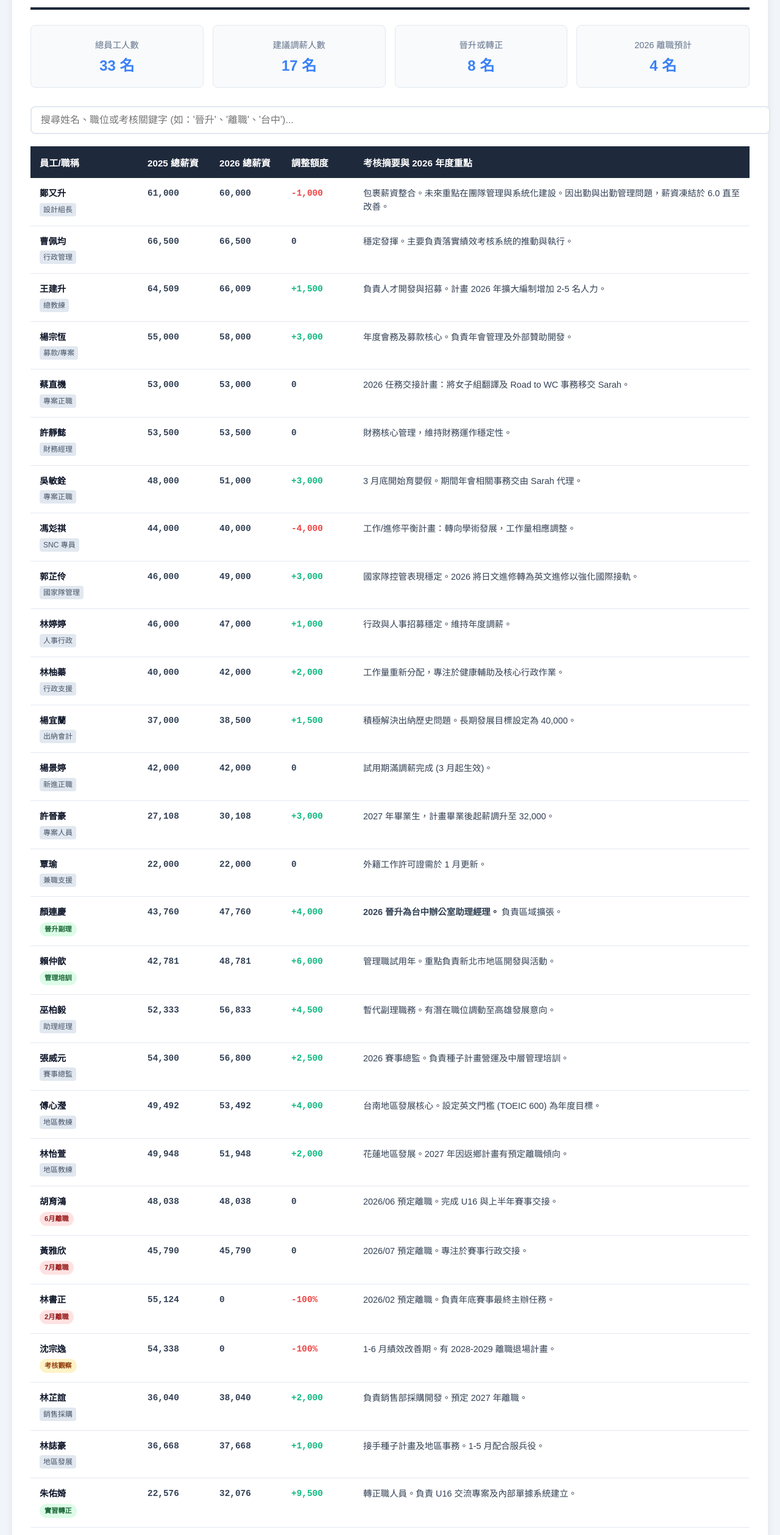
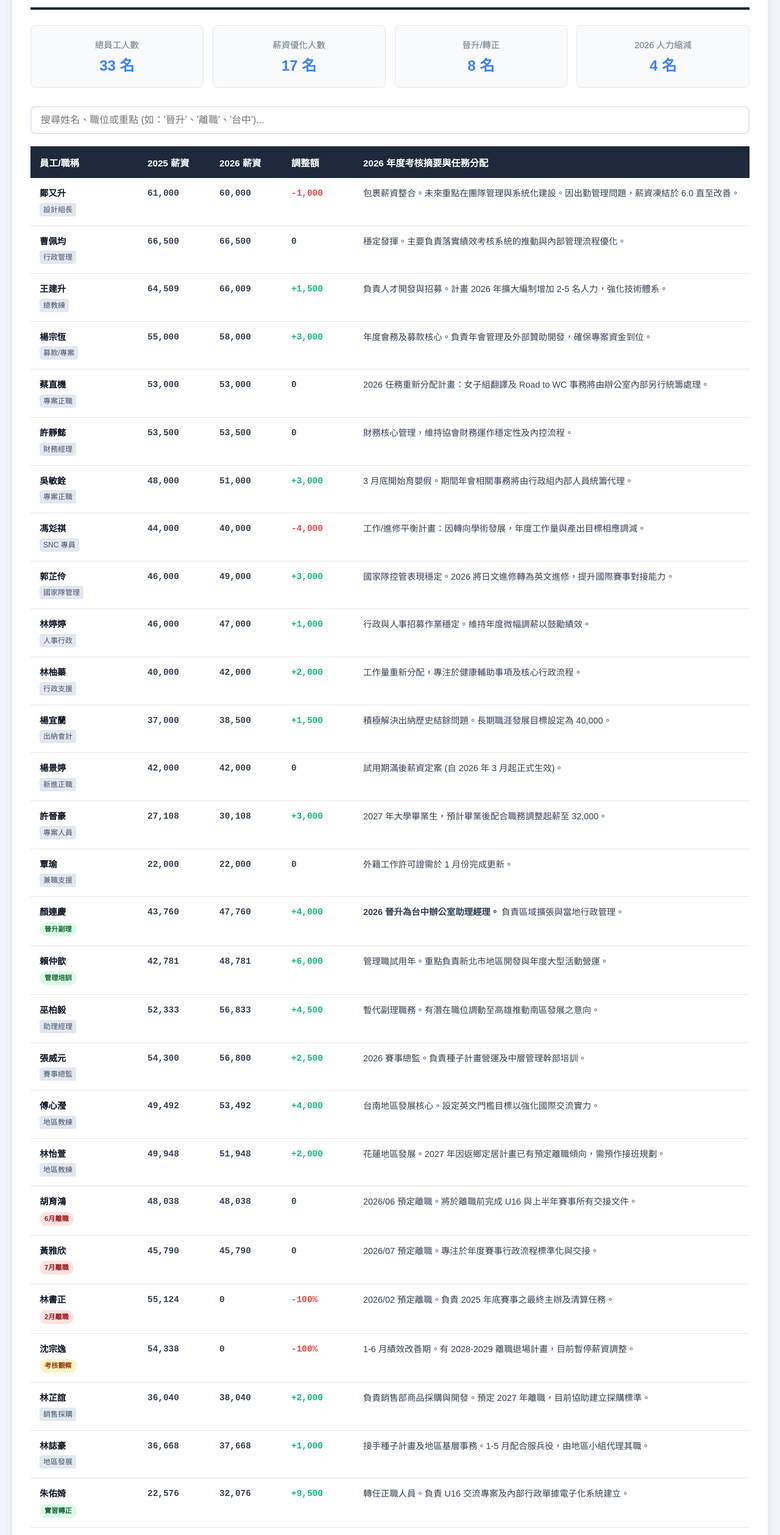
Before and after one commit to starrkwanchewa-bit/appraisal2025-2026, a plain HTML site: page index.html in a window 1280 px wide. Shown: the part 123-2641 px from the top of the page at 61% size. Drawn offline with Linux system fonts and the light colour scheme.

Commit message:
Update index.html

```diff
--- a/index.html
+++ b/index.html
@@ -3,7 +3,7 @@
 <head>
     <meta charset="UTF-8">
     <meta name="viewport" content="width=device-width, initial-scale=1.0">
-    <title>CTLA 2025-2026 員工考核彙整</title>
+    <title>CTLA 2025-2026 員工考核彙整 (修正版)</title>
     <style>
         :root {
             --primary: #1e293b;
@@ -27,7 +27,7 @@
         .card b { font-size: 1.5rem; color: var(--secondary); }
 
         .search-area { margin-bottom: 20px; }
-        .search-box { width: 100%; padding: 12px 15px; border: 2px solid #e2e8f0; border-radius: 8px; font-size: 1rem; }
+        .search-box { width: 100%; padding: 12px 15px; border: 2px solid #e2e8f0; border-radius: 8px; font-size: 1rem; box-sizing: border-box; }
 
         table { width: 100%; border-collapse: collapse; background: white; }
         th { background: var(--primary); color: white; text-align: left; padding: 15px; font-size: 0.95rem; position: sticky; top: 0; }
@@ -51,70 +51,70 @@
 <div class="container">
     <header>
         <div>
-            <h1>CTLA 2025-2026 年度員工考核彙整表</h1>
-            <p style="margin: 5px 0 0 0; color: #64748b;">資料同步時間：2025/12/27</p>
+            <h1>CTLA 2025-2026 年度員工考核彙整 (修正更新)</h1>
+            <p style="margin: 5px 0 0 0; color: #64748b;">更新日期：2025/12/27 | 已移除 Sarah 相關交接註記</p>
         </div>
-        <div class="confidential">機密文件 - 限管理層</div>
+        <div class="confidential">機密文件 - 嚴禁外流</div>
     </header>
 
     <div class="dashboard-grid">
         <div class="card"><span>總員工人數</span><b>33 名</b></div>
-        <div class="card"><span>建議調薪人數</span><b>17 名</b></div>
-        <div class="card"><span>晉升或轉正</span><b>8 名</b></div>
-        <div class="card"><span>2026 離職預計</span><b>4 名</b></div>
+        <div class="card"><span>薪資優化人數</span><b>17 名</b></div>
+        <div class="card"><span>晉升/轉正</span><b>8 名</b></div>
+        <div class="card"><span>2026 人力縮減</span><b>4 名</b></div>
     </div>
 
     <div class="search-area">
-        <input type="text" id="filter" class="search-box" placeholder="搜尋姓名、職位或考核關鍵字 (如：'晉升'、'離職'、'台中')...">
+        <input type="text" id="filter" class="search-box" placeholder="搜尋姓名、職位或重點 (如：'晉升'、'離職'、'台中')...">
     </div>
 
     <table id="staffTable">
         <thead>
             <tr>
                 <th width="15%">員工/職稱</th>
-                <th width="10%">2025 總薪資</th>
-                <th width="10%">2026 總薪資</th>
-                <th width="10%">調整額度</th>
-                <th>考核摘要與 2026 年度重點</th>
+                <th width="10%">2025 薪資</th>
+                <th width="10%">2026 薪資</th>
+                <th width="10%">調整額</th>
+                <th>2026 年度考核摘要與任務分配</th>
             </tr>
         </thead>
         <tbody>
-            <tr><td><span class="name-cell">鄭又升</span><span class="role-tag">設計組長</span></td><td class="amt">61,000</td><td class="amt">60,000</td><td class="amt negative">-1,000</td><td>包裹薪資整合。未來重點在團隊管理與系統化建設。因出勤與出勤管理問題，薪資凍結於 6.0 直至改善。</td></tr>
-            <tr><td><span class="name-cell">曹佩均</span><span class="role-tag">行政管理</span></td><td class="amt">66,500</td><td class="amt">66,500</td><td class="amt">0</td><td>穩定發揮。主要負責落實績效考核系統的推動與執行。</td></tr>
-            <tr><td><span class="name-cell">王建升</span><span class="role-tag">總教練</span></td><td class="amt">64,509</td><td class="amt">66,009</td><td class="amt positive">+1,500</td><td>負責人才開發與招募。計畫 2026 年擴大編制增加 2-5 名人力。</td></tr>
-            <tr><td><span class="name-cell">楊宗恆</span><span class="role-tag">募款/專案</span></td><td class="amt">55,000</td><td class="amt">58,000</td><td class="amt positive">+3,000</td><td>年度會務及募款核心。負責年會管理及外部贊助開發。</td></tr>
-            <tr><td><span class="name-cell">蔡直機</span><span class="role-tag">專案正職</span></td><td class="amt">53,000</td><td class="amt">53,000</td><td class="amt">0</td><td>2026 任務交接計畫：將女子組翻譯及 Road to WC 事務移交 Sarah。</td></tr>
-            <tr><td><span class="name-cell">許靜懿</span><span class="role-tag">財務經理</span></td><td class="amt">53,500</td><td class="amt">53,500</td><td class="amt">0</td><td>財務核心管理，維持財務運作穩定性。</td></tr>
-            <tr><td><span class="name-cell">吳敏銓</span><span class="role-tag">專案正職</span></td><td class="amt">48,000</td><td class="amt">51,000</td><td class="amt positive">+3,000</td><td>3 月底開始育嬰假。期間年會相關事務交由 Sarah 代理。</td></tr>
-            <tr><td><span class="name-cell">馮彣祺</span><span class="role-tag">SNC 專員</span></td><td class="amt">44,000</td><td class="amt">40,000</td><td class="amt negative">-4,000</td><td>工作/進修平衡計畫：轉向學術發展，工作量相應調整。</td></tr>
-            <tr><td><span class="name-cell">郭芷伶</span><span class="role-tag">國家隊管理</span></td><td class="amt">46,000</td><td class="amt">49,000</td><td class="amt positive">+3,000</td><td>國家隊控管表現穩定。2026 將日文進修轉為英文進修以強化國際接軌。</td></tr>
-            <tr><td><span class="name-cell">林婷婷</span><span class="role-tag">人事行政</span></td><td class="amt">46,000</td><td class="amt">47,000</td><td class="amt positive">+1,000</td><td>行政與人事招募穩定。維持年度調薪。</td></tr>
-            <tr><td><span class="name-cell">林柚蓁</span><span class="role-tag">行政支援</span></td><td class="amt">40,000</td><td class="amt">42,000</td><td class="amt positive">+2,000</td><td>工作量重新分配，專注於健康輔助及核心行政作業。</td></tr>
-            <tr><td><span class="name-cell">楊宜蘭</span><span class="role-tag">出納會計</span></td><td class="amt">37,000</td><td class="amt">38,500</td><td class="amt positive">+1,500</td><td>積極解決出納歷史問題。長期發展目標設定為 40,000。</td></tr>
-            <tr><td><span class="name-cell">楊景婷</span><span class="role-tag">新進正職</span></td><td class="amt">42,000</td><td class="amt">42,000</td><td class="amt">0</td><td>試用期滿調薪完成 (3 月起生效)。</td></tr>
-            <tr><td><span class="name-cell">許晉豪</span><span class="role-tag">專案人員</span></td><td class="amt">27,108</td><td class="amt">30,108</td><td class="amt positive">+3,000</td><td>2027 年畢業生，計畫畢業後起薪調升至 32,000。</td></tr>
-            <tr><td><span class="name-cell">覃瑜</span><span class="role-tag">兼職支援</span></td><td class="amt">22,000</td><td class="amt">22,000</td><td class="amt">0</td><td>外籍工作許可證需於 1 月更新。</td></tr>
+            <tr><td><span class="name-cell">鄭又升</span><span class="role-tag">設計組長</span></td><td class="amt">61,000</td><td class="amt">60,000</td><td class="amt negative">-1,000</td><td>包裹薪資整合。未來重點在團隊管理與系統化建設。因出勤管理問題，薪資凍結於 6.0 直至改善。</td></tr>
+            <tr><td><span class="name-cell">曹佩均</span><span class="role-tag">行政管理</span></td><td class="amt">66,500</td><td class="amt">66,500</td><td class="amt">0</td><td>穩定發揮。主要負責落實績效考核系統的推動與內部管理流程優化。</td></tr>
+            <tr><td><span class="name-cell">王建升</span><span class="role-tag">總教練</span></td><td class="amt">64,509</td><td class="amt">66,009</td><td class="amt positive">+1,500</td><td>負責人才開發與招募。計畫 2026 年擴大編制增加 2-5 名人力，強化技術體系。</td></tr>
+            <tr><td><span class="name-cell">楊宗恆</span><span class="role-tag">募款/專案</span></td><td class="amt">55,000</td><td class="amt">58,000</td><td class="amt positive">+3,000</td><td>年度會務及募款核心。負責年會管理及外部贊助開發，確保專案資金到位。</td></tr>
+            <tr><td><span class="name-cell">蔡直機</span><span class="role-tag">專案正職</span></td><td class="amt">53,000</td><td class="amt">53,000</td><td class="amt">0</td><td>2026 任務重新分配計畫：女子組翻譯及 Road to WC 事務將由辦公室內部另行統籌處理。</td></tr>
+            <tr><td><span class="name-cell">許靜懿</span><span class="role-tag">財務經理</span></td><td class="amt">53,500</td><td class="amt">53,500</td><td class="amt">0</td><td>財務核心管理，維持協會財務運作穩定性及內控流程。</td></tr>
+            <tr><td><span class="name-cell">吳敏銓</span><span class="role-tag">專案正職</span></td><td class="amt">48,000</td><td class="amt">51,000</td><td class="amt positive">+3,000</td><td>3 月底開始育嬰假。期間年會相關事務將由行政組內部人員統籌代理。</td></tr>
+            <tr><td><span class="name-cell">馮彣祺</span><span class="role-tag">SNC 專員</span></td><td class="amt">44,000</td><td class="amt">40,000</td><td class="amt negative">-4,000</td><td>工作/進修平衡計畫：因轉向學術發展，年度工作量與產出目標相應調減。</td></tr>
+            <tr><td><span class="name-cell">郭芷伶</span><span class="role-tag">國家隊管理</span></td><td class="amt">46,000</td><td class="amt">49,000</td><td class="amt positive">+3,000</td><td>國家隊控管表現穩定。2026 將日文進修轉為英文進修，提升國際賽事對接能力。</td></tr>
+            <tr><td><span class="name-cell">林婷婷</span><span class="role-tag">人事行政</span></td><td class="amt">46,000</td><td class="amt">47,000</td><td class="amt positive">+1,000</td><td>行政與人事招募作業穩定。維持年度微幅調薪以鼓勵績效。</td></tr>
+            <tr><td><span class="name-cell">林柚蓁</span><span class="role-tag">行政支援</span></td><td class="amt">40,000</td><td class="amt">42,000</td><td class="amt positive">+2,000</td><td>工作量重新分配，專注於健康輔助事項及核心行政流程。</td></tr>
+            <tr><td><span class="name-cell">楊宜蘭</span><span class="role-tag">出納會計</span></td><td class="amt">37,000</td><td class="amt">38,500</td><td class="amt positive">+1,500</td><td>積極解決出納歷史結餘問題。長期職涯發展目標設定為 40,000。</td></tr>
+            <tr><td><span class="name-cell">楊景婷</span><span class="role-tag">新進正職</span></td><td class="amt">42,000</td><td class="amt">42,000</td><td class="amt">0</td><td>試用期滿後薪資定案 (自 2026 年 3 月起正式生效)。</td></tr>
+            <tr><td><span class="name-cell">許晉豪</span><span class="role-tag">專案人員</span></td><td class="amt">27,108</td><td class="amt">30,108</td><td class="amt positive">+3,000</td><td>2027 年大學畢業生，預計畢業後配合職務調整起薪至 32,000。</td></tr>
+            <tr><td><span class="name-cell">覃瑜</span><span class="role-tag">兼職支援</span></td><td class="amt">22,000</td><td class="amt">22,000</td><td class="amt">0</td><td>外籍工作許可證需於 1 月份完成更新。</td></tr>
 
-            <tr><td><span class="name-cell">顏連慶</span><span class="badge bg-promo">晉升副理</span></td><td class="amt">43,760</td><td class="amt">47,760</td><td class="amt positive">+4,000</td><td><b>2026 晉升為台中辦公室助理經理。</b> 負責區域擴張。</td></tr>
-            <tr><td><span class="name-cell">賴仲歆</span><span class="badge bg-promo">管理培訓</span></td><td class="amt">42,781</td><td class="amt">48,781</td><td class="amt positive">+6,000</td><td>管理職試用年。重點負責新北市地區開發與活動。</td></tr>
-            <tr><td><span class="name-cell">巫柏毅</span><span class="role-tag">助理經理</span></td><td class="amt">52,333</td><td class="amt">56,833</td><td class="amt positive">+4,500</td><td>暫代副理職務。有潛在職位調動至高雄發展意向。</td></tr>
-            <tr><td><span class="name-cell">張威元</span><span class="role-tag">賽事總監</span></td><td class="amt">54,300</td><td class="amt">56,800</td><td class="amt positive">+2,500</td><td>2026 賽事總監。負責種子計畫營運及中層管理培訓。</td></tr>
-            <tr><td><span class="name-cell">傅心瀅</span><span class="role-tag">地區教練</span></td><td class="amt">49,492</td><td class="amt">53,492</td><td class="amt positive">+4,000</td><td>台南地區發展核心。設定英文門檻 (TOEIC 600) 為年度目標。</td></tr>
-            <tr><td><span class="name-cell">林怡萱</span><span class="role-tag">地區教練</span></td><td class="amt">49,948</td><td class="amt">51,948</td><td class="amt positive">+2,000</td><td>花蓮地區發展。2027 年因返鄉計畫有預定離職傾向。</td></tr>
-            <tr><td><span class="name-cell">胡育鴻</span><span class="badge bg-exit">6月離職</span></td><td class="amt">48,038</td><td class="amt">48,038</td><td class="amt">0</td><td>2026/06 預定離職。完成 U16 與上半年賽事交接。</td></tr>
-            <tr><td><span class="name-cell">黃雅欣</span><span class="badge bg-exit">7月離職</span></td><td class="amt">45,790</td><td class="amt">45,790</td><td class="amt">0</td><td>2026/07 預定離職。專注於賽事行政交接。</td></tr>
-            <tr><td><span class="name-cell">林書正</span><span class="badge bg-exit">2月離職</span></td><td class="amt">55,124</td><td class="amt">0</td><td class="amt negative">-100%</td><td>2026/02 預定離職。負責年底賽事最終主辦任務。</td></tr>
-            <tr><td><span class="name-cell">沈宗逸</span><span class="badge bg-warn">考核觀察</span></td><td class="amt">54,338</td><td class="amt">0</td><td class="amt negative">-100%</td><td>1-6 月績效改善期。有 2028-2029 離職退場計畫。</td></tr>
-            <tr><td><span class="name-cell">林芷誼</span><span class="role-tag">銷售採購</span></td><td class="amt">36,040</td><td class="amt">38,040</td><td class="amt positive">+2,000</td><td>負責銷售部採購開發。預定 2027 年離職。</td></tr>
-            <tr><td><span class="name-cell">林誌豪</span><span class="role-tag">地區發展</span></td><td class="amt">36,668</td><td class="amt">37,668</td><td class="amt positive">+1,000</td><td>接手種子計畫及地區事務。1-5 月配合服兵役。</td></tr>
+            <tr><td><span class="name-cell">顏連慶</span><span class="badge bg-promo">晉升副理</span></td><td class="amt">43,760</td><td class="amt">47,760</td><td class="amt positive">+4,000</td><td><b>2026 晉升為台中辦公室助理經理。</b> 負責區域擴張與當地行政管理。</td></tr>
+            <tr><td><span class="name-cell">賴仲歆</span><span class="badge bg-promo">管理培訓</span></td><td class="amt">42,781</td><td class="amt">48,781</td><td class="amt positive">+6,000</td><td>管理職試用年。重點負責新北市地區開發與年度大型活動營運。</td></tr>
+            <tr><td><span class="name-cell">巫柏毅</span><span class="role-tag">助理經理</span></td><td class="amt">52,333</td><td class="amt">56,833</td><td class="amt positive">+4,500</td><td>暫代副理職務。有潛在職位調動至高雄推動南區發展之意向。</td></tr>
+            <tr><td><span class="name-cell">張威元</span><span class="role-tag">賽事總監</span></td><td class="amt">54,300</td><td class="amt">56,800</td><td class="amt positive">+2,500</td><td>2026 賽事總監。負責種子計畫營運及中層管理幹部培訓。</td></tr>
+            <tr><td><span class="name-cell">傅心瀅</span><span class="role-tag">地區教練</span></td><td class="amt">49,492</td><td class="amt">53,492</td><td class="amt positive">+4,000</td><td>台南地區發展核心。設定英文門檻目標以強化國際交流實力。</td></tr>
+            <tr><td><span class="name-cell">林怡萱</span><span class="role-tag">地區教練</span></td><td class="amt">49,948</td><td class="amt">51,948</td><td class="amt positive">+2,000</td><td>花蓮地區發展。2027 年因返鄉定居計畫已有預定離職傾向，需預作接班規劃。</td></tr>
+            <tr><td><span class="name-cell">胡育鴻</span><span class="badge bg-exit">6月離職</span></td><td class="amt">48,038</td><td class="amt">48,038</td><td class="amt">0</td><td>2026/06 預定離職。將於離職前完成 U16 與上半年賽事所有交接文件。</td></tr>
+            <tr><td><span class="name-cell">黃雅欣</span><span class="badge bg-exit">7月離職</span></td><td class="amt">45,790</td><td class="amt">45,790</td><td class="amt">0</td><td>2026/07 預定離職。專注於年度賽事行政流程標準化與交接。</td></tr>
+            <tr><td><span class="name-cell">林書正</span><span class="badge bg-exit">2月離職</span></td><td class="amt">55,124</td><td class="amt">0</td><td class="amt negative">-100%</td><td>2026/02 預定離職。負責 2025 年底賽事之最終主辦及清算任務。</td></tr>
+            <tr><td><span class="name-cell">沈宗逸</span><span class="badge bg-warn">考核觀察</span></td><td class="amt">54,338</td><td class="amt">0</td><td class="amt negative">-100%</td><td>1-6 月績效改善期。有 2028-2029 離職退場計畫，目前暫停薪資調整。</td></tr>
+            <tr><td><span class="name-cell">林芷誼</span><span class="role-tag">銷售採購</span></td><td class="amt">36,040</td><td class="amt">38,040</td><td class="amt positive">+2,000</td><td>負責銷售部商品採購與開發。預定 2027 年離職，目前協助建立採購標準。</td></tr>
+            <tr><td><span class="name-cell">林誌豪</span><span class="role-tag">地區發展</span></td><td class="amt">36,668</td><td class="amt">37,668</td><td class="amt positive">+1,000</td><td>接手種子計畫及地區基層事務。1-5 月配合服兵役，由地區小組代理其職。</td></tr>
 
-            <tr><td><span class="name-cell">朱佑婍</span><span class="badge bg-promo">實習轉正</span></td><td class="amt">22,576</td><td class="amt">32,076</td><td class="amt positive">+9,500</td><td>轉正職人員。負責 U16 交流專案及內部單據系統建立。</td></tr>
-            <tr><td><span class="name-cell">林煜霖</span><span class="badge bg-promo">實習轉正</span></td><td class="amt">21,228</td><td class="amt">30,728</td><td class="amt positive">+9,500</td><td>實習結束順利轉任正職，薪資優化。</td></tr>
-            <tr><td><span class="name-cell">李文翰</span><span class="badge bg-promo">實習轉正</span></td><td class="amt">23,236</td><td class="amt">32,736</td><td class="amt positive">+9,500</td><td>實習結束順利轉任正職，薪資優化。</td></tr>
-            <tr><td><span class="name-cell">張泰偉</span><span class="role-tag">實習畢業</span></td><td class="amt">23,062</td><td class="amt">32,562</td><td class="amt positive">+9,500</td><td>畢業後轉職計畫。</td></tr>
+            <tr><td><span class="name-cell">朱佑婍</span><span class="badge bg-promo">實習轉正</span></td><td class="amt">22,576</td><td class="amt">32,076</td><td class="amt positive">+9,500</td><td>轉任正職人員。負責 U16 交流專案及內部行政單據電子化系統建立。</td></tr>
+            <tr><td><span class="name-cell">林煜霖</span><span class="badge bg-promo">實習轉正</span></td><td class="amt">21,228</td><td class="amt">30,728</td><td class="amt positive">+9,500</td><td>實習結束考核優異，順利轉任正職教練/行政職務。</td></tr>
+            <tr><td><span class="name-cell">李文翰</span><span class="badge bg-promo">實習轉正</span></td><td class="amt">23,236</td><td class="amt">32,736</td><td class="amt positive">+9,500</td><td>實習結束考核優異，順利轉任正職職務。</td></tr>
+            <tr><td><span class="name-cell">張泰偉</span><span class="role-tag">實習畢業</span></td><td class="amt">23,062</td><td class="amt">32,562</td><td class="amt positive">+9,500</td><td>畢業後轉職計畫，目前協助行政事務收尾。</td></tr>
 
-            <tr><td><span class="name-cell">李瑞克</span><span class="role-tag">委員會合約</span></td><td class="amt">41,700</td><td class="amt">41,700</td><td class="amt">0</td><td>需定義具體角色以領導地區委員會。</td></tr>
-            <tr><td><span class="name-cell">江奉軒</span><span class="badge bg-exit">約滿終止</span></td><td class="amt">30,000</td><td class="amt">0</td><td class="amt negative">-30,000</td><td>2026 合約終止。</td></tr>
+            <tr><td><span class="name-cell">李瑞克</span><span class="role-tag">委員會合約</span></td><td class="amt">41,700</td><td class="amt">41,700</td><td class="amt">0</td><td>需定義具體角色與績效指標，以領導地區委員會運作。</td></tr>
+            <tr><td><span class="name-cell">江奉軒</span><span class="badge bg-exit">約滿終止</span></td><td class="amt">30,000</td><td class="amt">0</td><td class="amt negative">-30,000</td><td>2026 合約期滿終止，由內部團隊接手其負責項目。</td></tr>
         </tbody>
     </table>
 </div>
```
